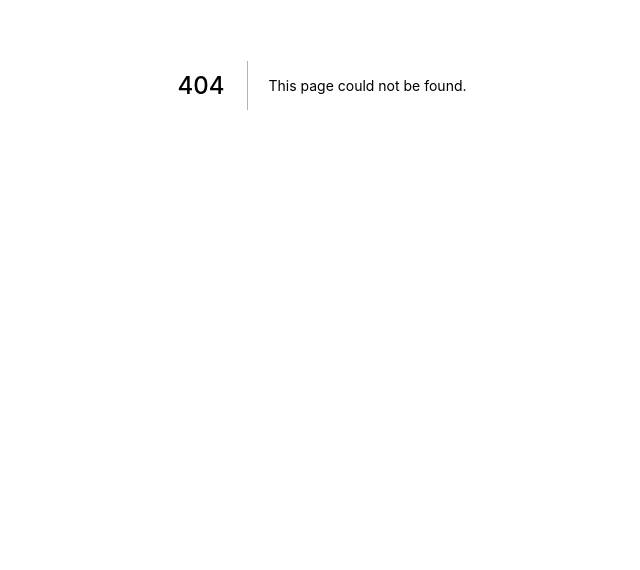
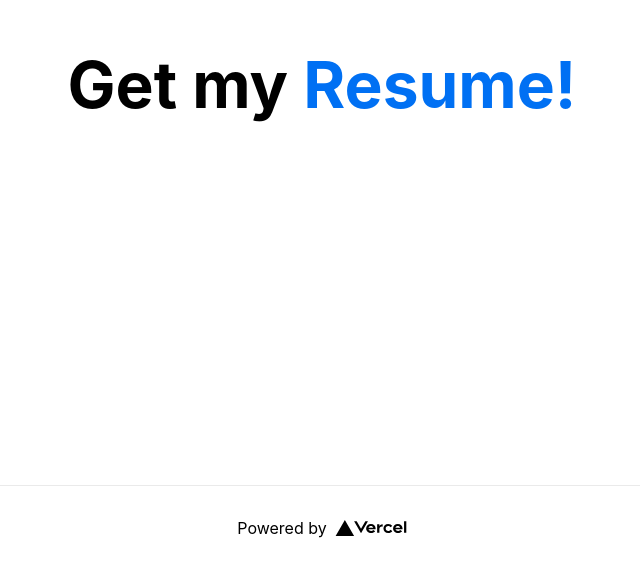
Before and after one commit to bandvic-dev/bandvic, a Next.js app: page /resume in a window 1280 px wide. Before the commit this address had no page. Shown: the part 315-885 px from the top of the page, without its empty margins (318-958 px from the left). Before the commit the page ends 800 px from the top, so only its background shows below. Built offline with nearby package versions, Linux system fonts and the light colour scheme.

Commit message:
add new initial page - Resume - changed package.json

```diff
--- a/package.json
+++ b/package.json
@@ -4,7 +4,7 @@
   "private": true,
   "scripts": {
     "dev": "next dev",
-    "build": "next build && next export",
+    "build": "next build",
     "start": "next start",
     "lint": "next lint"
   },
--- /dev/null
+++ b/pages/resume.tsx
@@ -0,0 +1,37 @@
+import type { NextPage } from 'next'
+import Head from 'next/head'
+import Image from 'next/image'
+import styles from '../styles/Home.module.css'
+
+const Home: NextPage = () => {
+  return (
+    <div className={styles.container}>
+      <Head>
+        <title>My Resume | Balanco Andrei Front-end Developer</title>
+        <meta name="description" content="Generated by create next app" />
+        <link rel="icon" href="/favicon.ico" />
+      </Head>
+
+      <main className={styles.main}>
+        <h1 className={styles.title}>
+          Get my <a href="https://nextjs.org">Resume!</a>
+        </h1>
+      </main>
+
+      <footer className={styles.footer}>
+        <a
+          href="https://vercel.com?utm_source=create-next-app&utm_medium=default-template&utm_campaign=create-next-app"
+          target="_blank"
+          rel="noopener noreferrer"
+        >
+          Powered by{' '}
+          <span className={styles.logo}>
+            <Image src="/vercel.svg" alt="Vercel Logo" width={72} height={16} />
+          </span>
+        </a>
+      </footer>
+    </div>
+  )
+}
+
+export default Home
```
